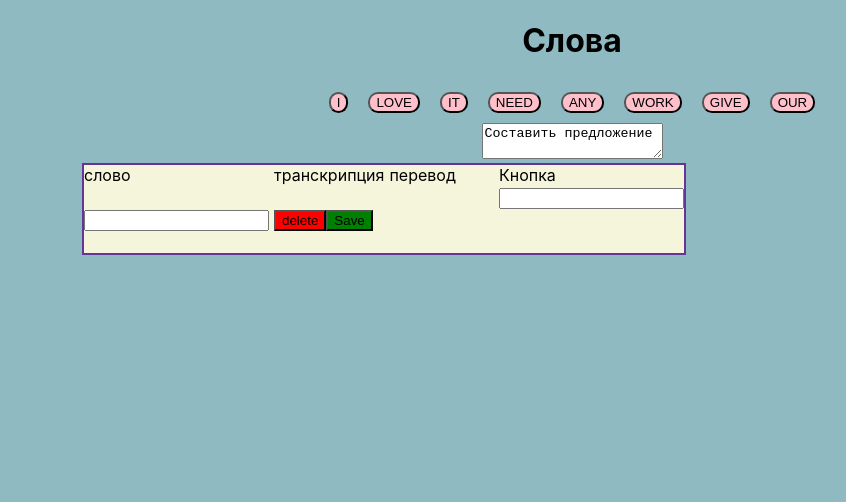
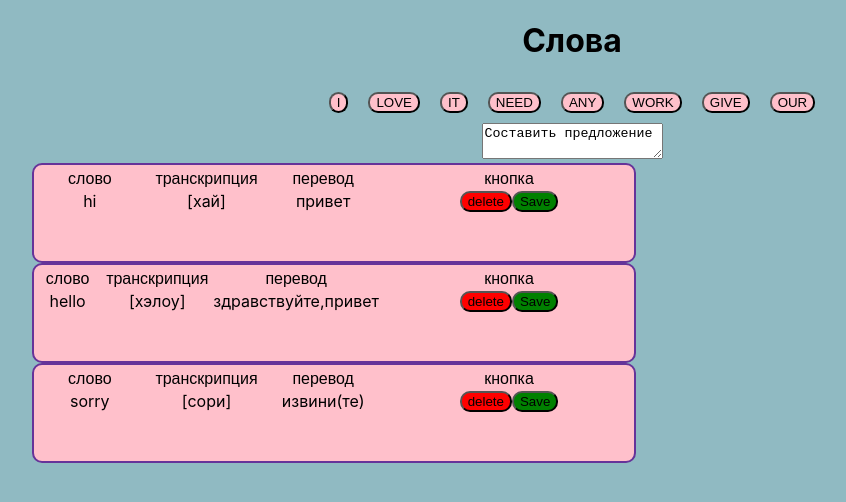
Before and after one commit to galya-cmd/-cards, a React (Create React App) app in the folder dictionary/: page / in a window 1280 px wide. Shown: the top 502 px of the page, without its empty margins (68-914 px from the left). Built offline with nearby package versions, Linux system fonts and the light colour scheme.

Commit message:
доработала таблицу

```diff
--- a/dictionary/src/App.js
+++ b/dictionary/src/App.js
@@ -5,7 +5,11 @@ import Dictionary from './components/dictionary';
 import Test from './components/test';
 import Table from './components/table';
 
-
+let dicts = [{name: 'hi', transcription : '[хай]', translation:"привет" },{
+  name: 'hello', transcription : '[хэлоу]', translation:"здравствуйте,привет"
+}, {
+  name: 'sorry', transcription : '[сори]', translation:"извини(те)"
+}]
 
 
 
@@ -16,7 +20,7 @@ function App() {
     <div className="App">
       <Dictionary name="I" />
       <Dictionary name="love" />
-      <Dictionary name="IT" />
+      <Dictionary name="it" />
       <Dictionary name="need" />
       <Dictionary name="any" />
       <Dictionary name="work" />
@@ -25,7 +29,11 @@ function App() {
       <Test />
     </div>
     <div>
-      <Table/>
+
+       {
+        dicts.map((dict) => <Table name={dict.name} transcription = {dict.transcription } translation = {dict.translation}></Table>
+        )
+      }
     </div>
     </>
   );
--- a/dictionary/src/components/table.css
+++ b/dictionary/src/components/table.css
@@ -1,24 +1,36 @@
+
 .table-cart {
     width: 600px;
     display: grid;
-    grid-template-columns: 1fr 1fr 1fr 1fr ;
+    place-items: center;
+    grid-template-columns: 1fr 1fr 1fr 250px ;
     grid-template-rows: 1fr 1fr 1fr 1fr;
     column-gap: 5px;
     justify-content: center;
-    justify-items: stretch;
-    background-color: beige;
+    background-color: pink;
     border: 2px solid rebeccapurple;
-    margin-left: 150px;
+    border-radius: 10px;
+    margin-left: 100px;
 
 
 
 }
 .delete {
     background-color: red;
+    border-radius: 10px;
 }
 .save {
     background-color: green;
+    border-radius: 10px;
 }
 button :hover{
     background-color: rgb(144, 186, 194);
 }
+.transcription ,
+.translation ,
+.table-button {
+font-family: Impact, Haettenschweiler, 'Arial Narrow Bold', sans-serif;
+}
+.name{
+    font-family: Impact, Haettenschweiler, 'Arial Narrow Bold', sans-serif;
+}
--- a/dictionary/src/components/table.jsx
+++ b/dictionary/src/components/table.jsx
@@ -8,19 +8,13 @@ class Table extends React.Component {
         return (
 
             <div className="table-cart">
-                <div>слово</div>
-                <div>транскрипция</div>
-                <div>перевод</div>
-                <div>Кнопка</div>
+                <div className="name">слово</div>
+                <div className="transcription">транскрипция</div>
+                <div className='translation'>перевод</div>
+                <div className='table-button'>кнопка</div>
                 <div>{name}</div>
                 <div>{transcription}</div>
                 <div>{translation}</div>
-
-
-                <div>
-                <input type='text'></input>
-                </div>
-                <div><input type='text'></input></div>
                 <div>
                 <button className='delete'>delete</button>
                 <button className='save'>Save</button>
```
